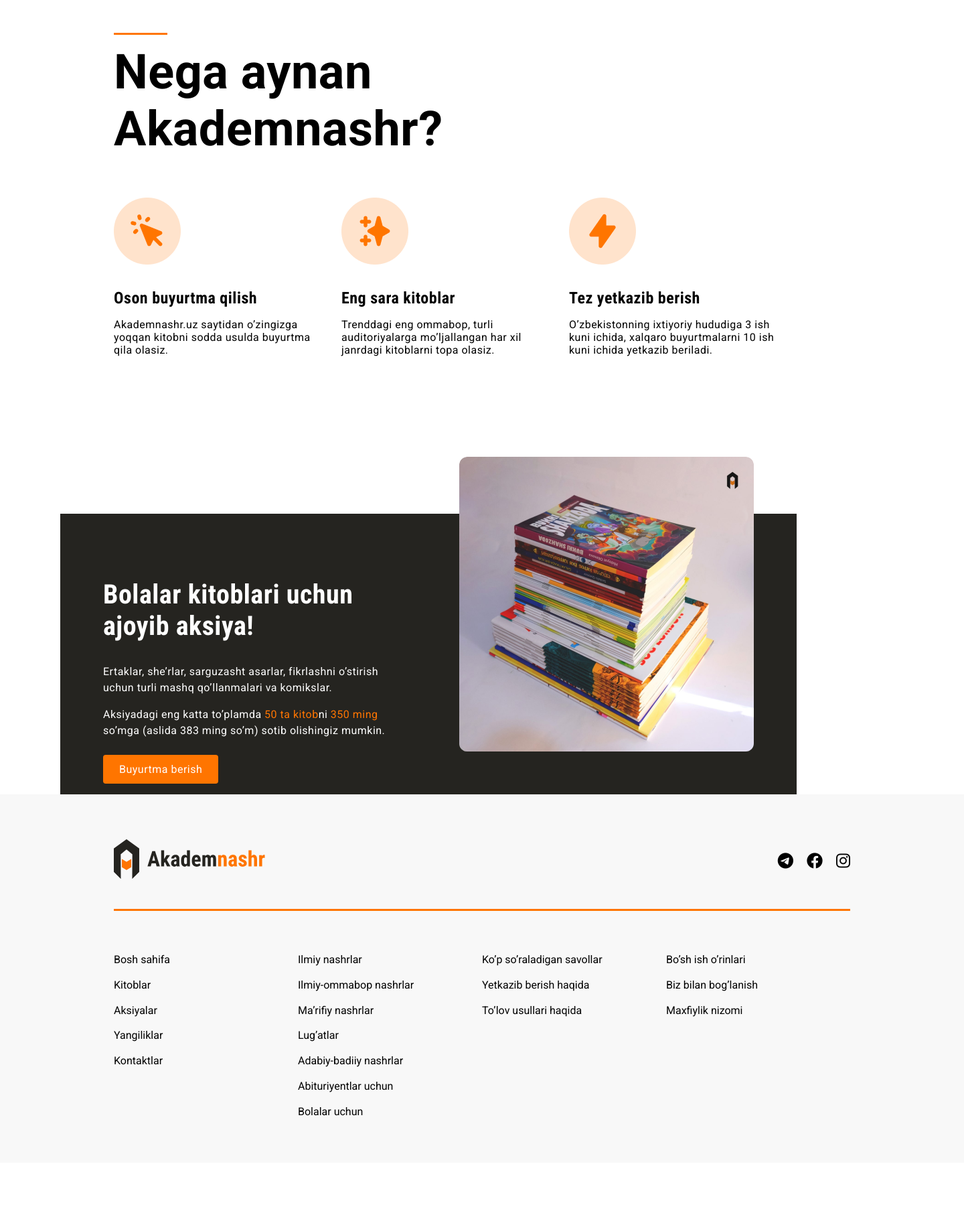
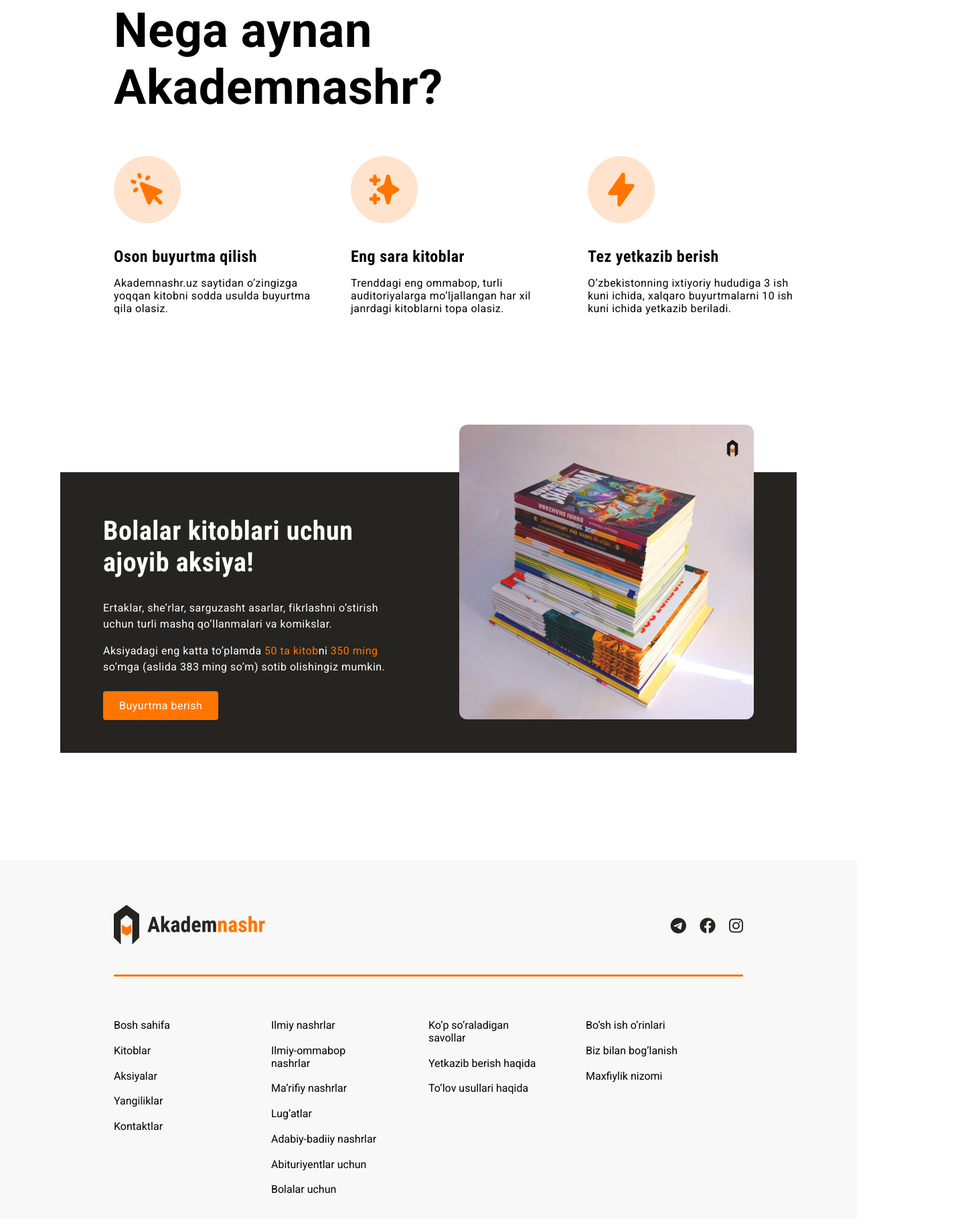
Before and after one commit to ShokhrukhMakhmudov/Akademnashr, a plain HTML site: page index.html in a window 1280 px wide. Shown: the part 820-2640 px from the top of the page at 67% size, 1440 px wide, since content can reach past the window. Before the commit the page ends 2556 px from the top, so only its background shows below. Drawn offline with Linux system fonts and the light colour scheme.

Commit message:
Add files via upload

```diff
--- a/index.html
+++ b/index.html
@@ -75,20 +75,22 @@
             <div class="sale-content__info">
                 <p>Ertaklar, she’rlar, sarguzasht asarlar, fikrlashni o’stirish uchun turli mashq qo’llanmalari va komikslar.</p>
                 <p>Aksiyadagi eng katta to’plamda <i>50 ta kitob</i>ni <i>350 ming</i> so’mga (aslida 383 ming so’m) sotib olishingiz mumkin.</p>
+                <a href="#" class="sale-content__btn">Buyurtma berish</a>
             </div>
-            <a href="#" class="sale-content__btn">Buyurtma berish</a>
+
         </div>
         <div class="sale-img"><img src="./img/sale-img.jpg" alt=""></div>
     </section>
     <footer>
+        <div class="conta">
             <div class="footer-top">
                 <a href="#">
                     <img src="img/Akademnashr logo.svg" alt="">
                 </a>
                 <div class="footer-top__icons">
-                <i class="fab fa-telegram"></i>
-                <i class="fab fa-facebook"></i>
-                <i class="fab fa-instagram"></i>
+                    <a href=""><i class="fab fa-telegram"></i></a>
+                    <a href=""><i class="fab fa-facebook"></i></a>
+                    <a href=""><i class="fab fa-instagram"></i></a>
                 </div>
             </div>
             <hr>
@@ -120,5 +122,6 @@
                     <a href="">Maxfiylik nizomi</a>
                 </div>
             </div>
+        </div>
     </footer>
 </body>
--- a/main.css
+++ b/main.css
@@ -21,8 +21,11 @@ h2, h4{
 }
 /* Main Header */
 .main-header {
+    max-width: 100%;
+    width: 1440px;
     border-top: #ff7500 solid 5px;
     padding: 16px 0;
+    margin: auto;
 }
 .container-flex {
     display: flex;
@@ -55,12 +58,13 @@ h2, h4{
     background-color: #ff7500;
     border-radius: 4px;
 }
+
 /* Subtitle */
 
 .subtitle {
     max-width: 100%;
     width: 1440px;
-    height: 550px;
+    height: 488px;
     display: flex;
     justify-content: space-between;
     padding: 80px 10px 80px 170px;
@@ -94,10 +98,12 @@ h2, h4{
     width: 510px;
     border-radius: 8px;
     box-shadow: 24px 24px 0px rgba(255, 117, 0, 0.6);
+    margin-top: -40px;
 }
 /* Features */
 
 .features {
+    max-width: 100%;
     width: 1440px;
     height: 936px;
     padding: 210px 170px;
@@ -123,6 +129,7 @@ h2, h4{
 }
 .features-list__item {
     width: 340px;
+    margin-right: 40px;
 }
 .features-list__item h4 {
     margin: 32px 0 12px 0;
@@ -140,7 +147,7 @@ h2, h4{
     background: #252420;
     margin: auto;
     color: #fff;
-    padding: 64px;
+    padding: 64px 64px;
     letter-spacing: 0.5px;
     display: flex;
     justify-content: space-between;
@@ -151,9 +158,10 @@ h2, h4{
 .sale-content h2{
     font-weight: 700;
     font-size: 40px;
+    margin-top: 0;
 }
 .sale-content__info {
-    width: 100%;
+    width: 440px;
 }
 .sale-content__info p{
     font-weight: 400;
@@ -163,29 +171,35 @@ h2, h4{
     color: #ff7500;
     font-style: normal;
 }
-.sale-content__info:nth-child(2) {
+.sale-content__info p:nth-child(2) {
     margin-bottom: 36px;
 }
 .sale img{
     width: 440px;
     border-radius: 12px;
-    margin-top: -149px;
+    margin-top: -135px;
 }
 /* Footer */
 footer {
+    max-width: 100%;
     width: 1440px;
     padding: 67px 170px;
     margin: auto;
     background-color: #f8f8f8;
+    margin-top: 160px;
 }
 .footer-top {
     display: flex;
     align-items: center;
     justify-content: space-between;
 }
-.footer-top__icons i{
+.footer-top__icons a{
     margin-left: 16px;
     font-size: 24px;
+    color: #252420;
+}
+.footer-top__icons a:hover {
+    font-size: 32px
 }
 footer hr {
     margin-top: 40px;
@@ -197,6 +211,7 @@ footer hr {
     margin-top: 64px;
 }
 footer hr{
+    max-width: 100%;
     width: 1100px;
     height: 3px;
     background-color: #ff7500;
@@ -214,3 +229,7 @@ footer hr{
     font-weight: 400;
     line-height: 18.75px;
 }
+.footer-links-list a:hover {
+    color: #ff7500;
+    font-size: 20px;
+}
```
Lines whose indentation alone changed are shown as unchanged.
